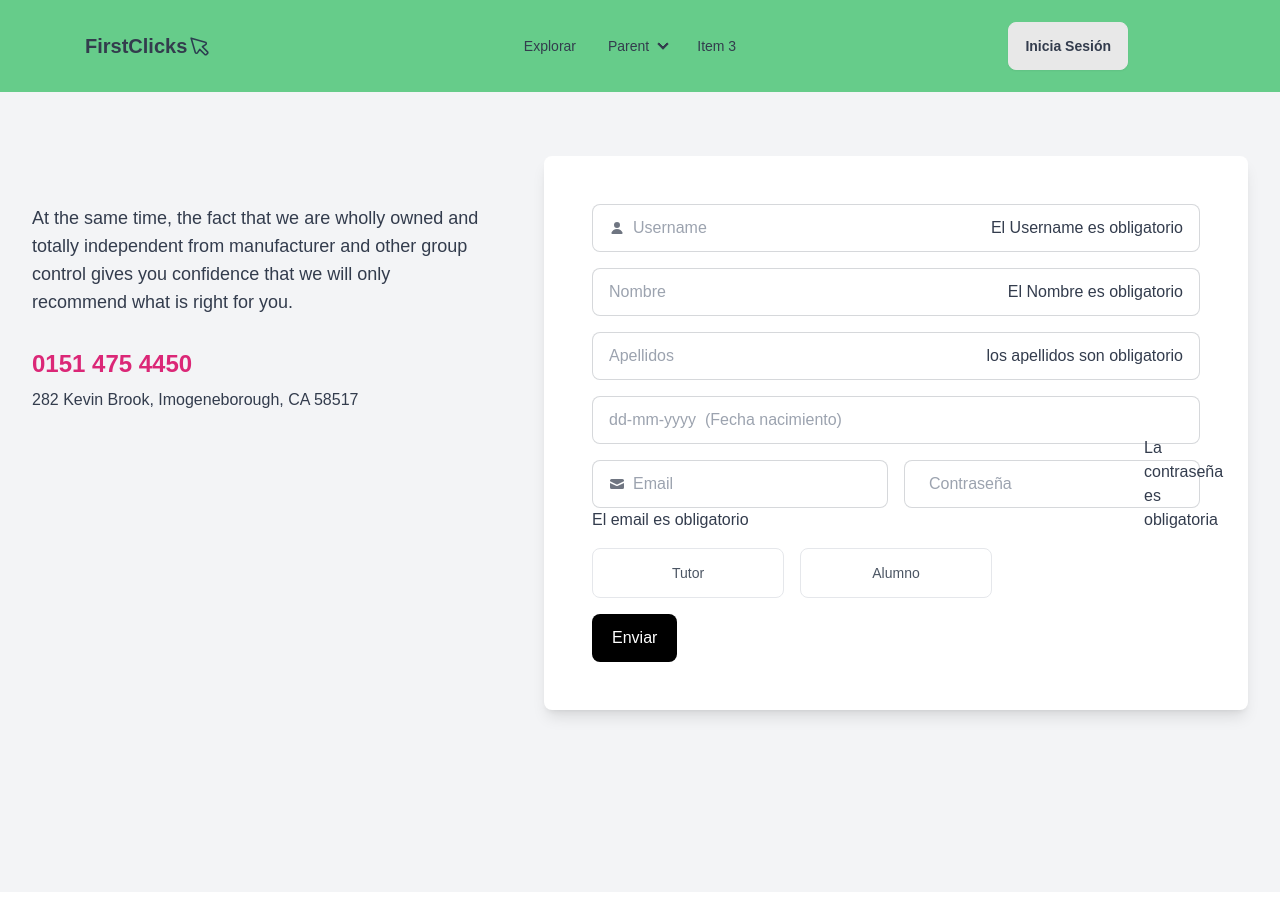
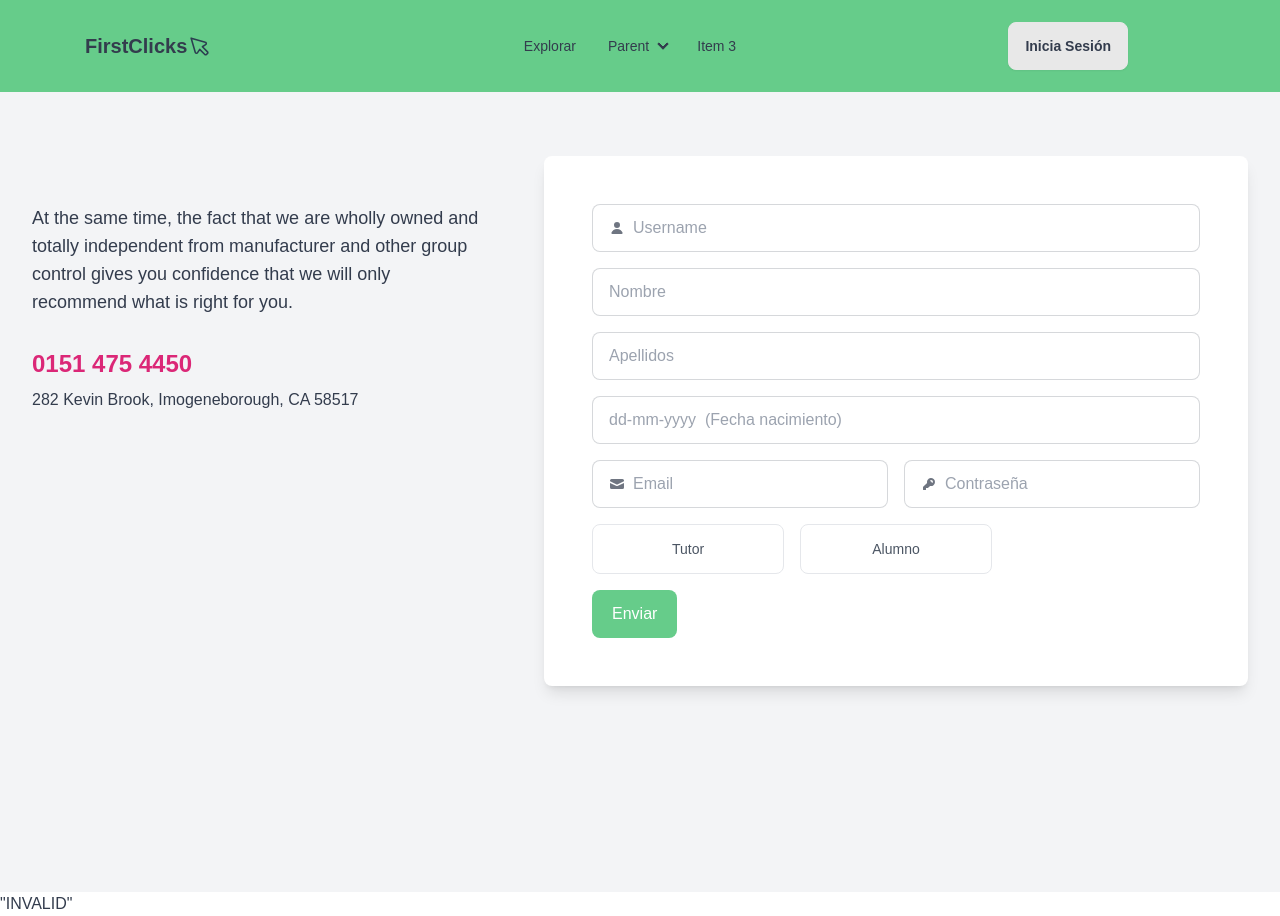
Before and after one commit to estephanysvg/First-Cliks, an Angular app: page /auth/signup in a window 1280 px wide. Before the commit the page ends 892 px from the top, so only its background shows below. Built offline with nearby package versions, Linux system fonts and the light colour scheme; what @midudev/tailwind-animations would draw is missing.

Commit message:
arreglo validación formulario

```diff
--- a/src/app/pages/auth/login/login.component.html
+++ b/src/app/pages/auth/login/login.component.html
@@ -21,6 +21,15 @@
       (ngSubmit)="login(form)"
       class="mx-auto mb-0 mt-8 max-w-md space-y-4"
     >
+      @if (errors.length) {
+      <div class="text-error">
+        <ul>
+          @for (error of errors; track error) {
+          <li>{{ error }}</li>
+          }
+        </ul>
+      </div>
+      }
       <div>
         <label for="email" class="sr-only">Email</label>
 
@@ -32,11 +41,12 @@
             name="email"
             [(ngModel)]="authRequest.email"
             required=""
+            email=""
             #email="ngModel"
           />
-          <div class="text-error">
-            @if(email.hasError('required')) { El email es obligatorio } @else if
-            (email.hasError('pattern')) { Ingrese un email válido }
+          <div class="text-error" [hidden]="email.valid || email.pristine">
+            @if(email.errors?.['required']) { El email es obligatorio } @else if
+            (email.errors?.['email']) { Ingrese un email válido }
           </div>
 
           <span class="absolute inset-y-0 end-0 grid place-content-center px-4">
@@ -71,8 +81,11 @@
             required=""
             #password="ngModel"
           />
-          <div class="text-error">
-            @if(password.hasError('required')) { La contraseña es obligatoria }
+          <div
+            class="text-error"
+            [hidden]="password.valid || password.pristine"
+          >
+            @if(password.errors?.['required']) { La contraseña es obligatoria }
           </div>
 
           <span class="absolute inset-y-0 end-0 grid place-content-center px-4">
--- a/src/app/pages/auth/login/login.component.ts
+++ b/src/app/pages/auth/login/login.component.ts
@@ -22,12 +22,22 @@ export default class LoginComponent {
     password: '',
   };
 
+  errors: string[] = [];
+
   login(form: NgForm) {
     console.log(form.value);
     if (form.invalid) {
       return;
     }
-    this.authService.login(this.authRequest).subscribe((user) => {});
-    this.router.navigate(['']);
+    this.authService.login(this.authRequest).subscribe({
+      next: (profile) => {
+        this.router.navigate(['']);
+      },
+      error: (error) => {
+        if (error.error.status === 403) {
+          this.errors.push('Error en el email o contraseña');
+        }
+      },
+    });
   }
 }
--- a/src/app/pages/auth/signup/signup.component.html
+++ b/src/app/pages/auth/signup/signup.component.html
@@ -5,8 +5,8 @@
     - @tailwindcss/forms
 -->
 
-<section class="bg-gray-100">
-  <div class="mx-auto max-w-screen-xl px-4 py-16 sm:px-6 lg:px-8 h-screen">
+<section class="bg-gray-100 min-h-screen">
+  <div class="mx-auto max-w-screen-xl px-4 py-16 sm:px-6 lg:px-8">
     <div class="grid grid-cols-1 gap-x-16 gap-y-8 lg:grid-cols-5">
       <div class="lg:col-span-2 lg:py-12">
         <p class="max-w-xl text-lg">
@@ -25,8 +25,16 @@
           </address>
         </div>
       </div>
-
       <div class="rounded-lg bg-white p-8 shadow-lg lg:col-span-3 lg:p-12">
+        @if (errors.length) {
+        <div class="text-error">
+          <ul>
+            @for (error of errors; track error) {
+            <li>{{ error }}</li>
+            }
+          </ul>
+        </div>
+        }
         <form
           action="POST"
           [formGroup]="form"
@@ -51,8 +59,15 @@
               placeholder="Username"
               formControlName="userName"
             />
-            @if(form.get('userName')!.hasError('required')) { El Username es
-            obligatorio }
+            <div
+              class="text-error"
+              [hidden]="
+                form.get('userName')?.valid || form.get('userName')?.pristine
+              "
+            >
+              @if(form.get('userName')?.errors?.["required"]) { El Username es
+              obligatorio }
+            </div>
           </label>
 
           <!-- INPUT NOMBRE -->
@@ -63,8 +78,15 @@
               class="grow"
               placeholder="Nombre"
             />
-            @if(form.get('firstName')!.hasError('required')) { El Nombre es
-            obligatorio }
+            <div
+              class="text-error"
+              [hidden]="
+                form.get('firstName')?.valid || form.get('firstName')?.pristine
+              "
+            >
+              @if(form.get('firstName')?.errors?.["required"]) { El Nombre es
+              obligatorio }
+            </div>
           </label>
 
           <!-- INPUT APELLIDOS -->
@@ -75,8 +97,15 @@
               class="grow"
               placeholder="Apellidos"
             />
-            @if(form.get('lastName')!.hasError('required')) { los apellidos son
-            obligatorio }
+            <div
+              class="text-error"
+              [hidden]="
+                form.get('lastName')?.valid || form.get('lastName')?.pristine
+              "
+            >
+              @if(form.get('lastName')?.errors?.["required"]) { El apellido es
+              obligatorio }
+            </div>
           </label>
 
           <!-- INPUT FECHA NACIMIENTO -->
@@ -87,6 +116,16 @@
               placeholder="dd-mm-yyyy  (Fecha nacimiento)"
               formControlName="dateOfBirth"
             />
+            <div
+              class="text-error"
+              [hidden]="
+                form.get('dateOfBirth')?.valid ||
+                form.get('dateOfBirth')?.pristine
+              "
+            >
+              @if(form.get('dateOfBirth')?.errors?.["dateOfBirth"]) { fecha
+              nacimiento obligatorio }
+            </div>
           </label>
 
           <!-- INPUT EMAIL -->
@@ -113,9 +152,16 @@
                   placeholder="Email"
                 />
               </label>
-              @if(form.get('email')!.hasError('required')) { El email es
-              obligatorio } @else if (form.get('email')!.hasError('email')) { El
-              email es inválido }
+              <div
+                class="text-error"
+                [hidden]="
+                  form.get('email')?.valid || form.get('email')?.pristine
+                "
+              >
+                @if(form.get('email')?.errors?.["required"]) {El email es
+                obligatorio} @else if (form.get('email')?.errors?.["email"]) {
+                Ingrese un email válido}
+              </div>
             </div>
             <!-- INPUT PASSWORD -->
             <div>
@@ -138,11 +184,18 @@
                   class="grow"
                   placeholder="Contraseña"
                 />
-                @if (form.get('password')!.hasError('required')) { La contraseña
-                es obligatoria } @else if
-                (form.get('password')!.hasError('minlength')) { La contraseña
-                debe tener 4 carácteres como mínimo }
               </label>
+              <div
+                class="text-error"
+                [hidden]="
+                  form.get('password')?.valid || form.get('password')?.pristine
+                "
+              >
+                @if(form.get('password')?.errors?.["required"]) {La contraseña
+                es obligatorio} @else if
+                (form.get('password')?.errors?.["minlength"]) { Deben ser al
+                menos 4 carácteres}
+              </div>
             </div>
           </div>
 
@@ -193,7 +246,7 @@
           <div class="mt-4">
             <button
               type="submit"
-              class="inline-block w-full rounded-lg bg-black px-5 py-3 font-medium text-white sm:w-auto"
+              class="inline-block w-full rounded-lg bg-primary px-5 py-3 font-medium text-white sm:w-auto"
             >
               Enviar
             </button>
@@ -203,3 +256,4 @@
     </div>
   </div>
 </section>
+{{ form.controls.role.status | json }}
--- a/src/app/pages/auth/signup/signup.component.ts
+++ b/src/app/pages/auth/signup/signup.component.ts
@@ -2,11 +2,11 @@ import { Component, inject } from '@angular/core';
 import { FormBuilder, ReactiveFormsModule, Validators } from '@angular/forms';
 import { Router, RouterModule } from '@angular/router';
 import { AccountService } from '../../../services/account.service';
-
+import { JsonPipe } from '@angular/common';
 @Component({
   selector: 'app-signup',
   standalone: true,
-  imports: [RouterModule, ReactiveFormsModule],
+  imports: [RouterModule, ReactiveFormsModule, JsonPipe],
   templateUrl: './signup.component.html',
   styleUrl: './signup.component.css',
 })
@@ -28,8 +28,11 @@ export default class SignupComponent {
   errors: string[] = [];
 
   signup() {
-    console.log(this.form.value);
+    console.log(this.form);
     if (this.form.invalid) {
+      if (this.form.get('role')?.status == 'INVALID') {
+        this.errors.push('No ha selecionado tipo de usuario TUTOR | ALUMNO');
+      }
       return;
     }
     const formValue = this.form.value;
```
